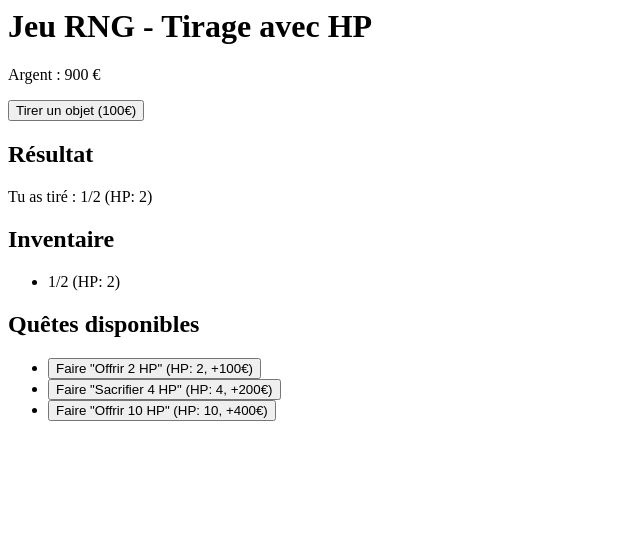
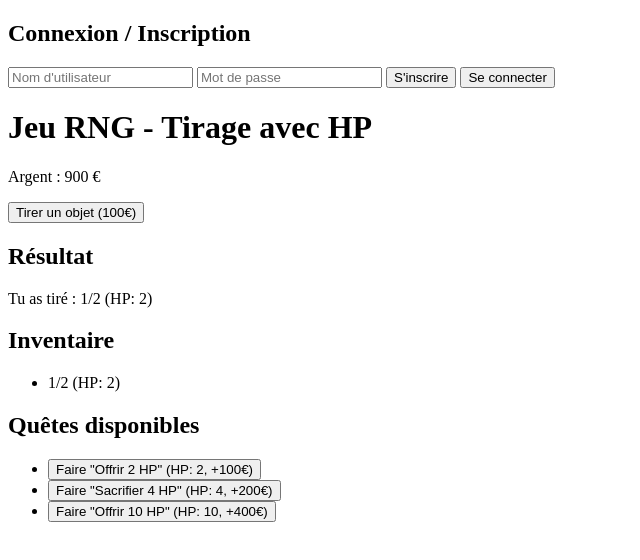
Before and after one commit to anatoleoN1/the-rng-game, a plain HTML site: page index.html in a window 1280 px wide. Both pictures are taken after a click on the button "Tirer un objet (100€)". Shown: the whole page, without its empty margins (0-640 px from the left). Drawn offline with Linux system fonts and the light colour scheme.

Commit message:
Update index.html

```diff
--- a/index.html
+++ b/index.html
@@ -1,23 +1,93 @@
-<body>
-  <h1>Jeu RNG - Tirage avec HP</h1>
-  <p>Argent : <span id="money">1000</span> €</p>
-  <button id="btn-roll">Tirer un objet (100€)</button>
+<!DOCTYPE html>
+<html>
+<head>
+  <meta charset="UTF-8">
+  <title>Jeu RNG avec Firebase</title>
+  <script type="module">
+    import { initializeApp } from "https://www.gstatic.com/firebasejs/10.12.2/firebase-app.js";
+    import {
+      getAuth,
+      createUserWithEmailAndPassword,
+      signInWithEmailAndPassword,
+      onAuthStateChanged
+    } from "https://www.gstatic.com/firebasejs/10.12.2/firebase-auth.js";
+    import {
+      getFirestore,
+      doc,
+      getDoc,
+      setDoc,
+      updateDoc
+    } from "https://www.gstatic.com/firebasejs/10.12.2/firebase-firestore.js";
 
-  <h2>Résultat</h2>
-  <div id="result"></div>
+    // ✅ Configuration Firebase
+    const firebaseConfig = {
+      apiKey: "AIzaSyBhxxMOUvM33JRxOS8EnT03odII8BYm7z8",
+      authDomain: "the-rng-game.firebaseapp.com",
+      projectId: "the-rng-game",
+      storageBucket: "the-rng-game.firebasestorage.app",
+      messagingSenderId: "108502993948",
+      appId: "1:108502993948:web:99a01b8b44593cdaf9a3d9"
+    };
 
-  <h2>Inventaire</h2>
-  <ul id="inventory-list"></ul>
+    const app = initializeApp(firebaseConfig);
+    const auth = getAuth(app);
+    const db = getFirestore(app);
 
-  <h2>Quêtes disponibles</h2>
-  <ul id="quest-list"></ul>
-  <div id="quest-result"></div>
+    let currentUser = null;
+    let inventory = [];
+    let money = 1000;
 
-  <script>
-    const btnRoll = document.getElementById('btn-roll');
-    const divResult = document.getElementById('result');
-    const moneySpan = document.getElementById('money');
+    async function register() {
+      const email = document.getElementById("username").value.trim() + "@rng.fake";
+      const password = document.getElementById("password").value;
+      const status = document.getElementById("auth-status");
 
+      const cred = await createUserWithEmailAndPassword(auth, email, password);
+      const uid = cred.user.uid;
+      const username = email.split("@")[0];
+
+      let role = "Alpha";
+      if (username === "anatoleo") role = "owner";
+      else if (["LeaderDivinFR", "Cronalmoo", "Azerteur1"].includes(username)) role = "admin";
+
+      await setDoc(doc(db, "users", uid), {
+        username,
+        role,
+        money: 1000,
+        inventory: []
+      });
+
+      status.innerText = `✅ Compte créé pour ${username} (${role})`;
+    }
+
+    async function login() {
+      const email = document.getElementById("username").value.trim() + "@rng.fake";
+      const password = document.getElementById("password").value;
+      const status = document.getElementById("auth-status");
+
+      const cred = await signInWithEmailAndPassword(auth, email, password);
+      const uid = cred.user.uid;
+
+      const snap = await getDoc(doc(db, "users", uid));
+      const data = snap.data();
+
+      currentUser = { uid, ...data };
+      money = data.money;
+      inventory = data.inventory;
+      updateMoney();
+      updateInventory();
+      status.innerText = `✅ Connecté en tant que ${data.username} (rôle : ${data.role})`;
+    }
+
+    async function saveData() {
+      if (!currentUser) return;
+      await updateDoc(doc(db, "users", currentUser.uid), {
+        money,
+        inventory
+      });
+    }
+
+    // 🎲 RNG
     const objects = [
       { name: "1/2", chance: 50, hp: 2 },
       { name: "1/4", chance: 25, hp: 4 },
@@ -35,91 +105,35 @@
       { id: 3, name: "Offrir 10 HP", requiredHP: 10, reward: 400 }
     ];
 
-const questList = document.getElementById('quest-list');
-const questResult = document.getElementById('quest-result');
-
-function displayQuests() {
-  questList.innerHTML = '';
-  quests.forEach(q => {
-    let li = document.createElement('li');
-    let btn = document.createElement('button');
-    btn.textContent = `Faire "${q.name}" (HP: ${q.requiredHP}, +${q.reward}€)`;
-    btn.onclick = () => attemptQuest(q);
-    li.appendChild(btn);
-    questList.appendChild(li);
-  });
-}
-
-displayQuests();
-
-
-function attemptQuest(quest) {
-  let hpToSacrifice = quest.requiredHP;
-  let brokeBeforeEnd = false;
-
-  // On trie les objets par HP croissant pour sacrifier d'abord les plus faibles
-  inventory.sort((a, b) => a.hp - b.hp);
-
-  for (let i = 0; i < inventory.length && hpToSacrifice > 0; i++) {
-    let item = inventory[i];
-
-    while (item.hp > 0 && hpToSacrifice > 0) {
-      item.hp--;
-      hpToSacrifice--;
-
-      if (item.hp === 0 && hpToSacrifice > 0) {
-        // Objet cassé avant la fin → Échec
-        brokeBeforeEnd = true;
-        break;
-      }
-    }
-
-    // Supprime les objets cassés
-    if (item.hp === 0) {
-      inventory.splice(i, 1);
-      i--; // Réajuster l’indice car on a retiré l’objet
-    }
-
-    if (brokeBeforeEnd) break;
-  }
-
-  if (brokeBeforeEnd || hpToSacrifice > 0) {
-    questResult.innerText = `❌ Quête "${quest.name}" échouée ! (objet cassé trop tôt)`;
-  } else {
-    money += quest.reward;
-    updateMoney();
-    questResult.innerText = `✅ Quête "${quest.name}" réussie ! +${quest.reward}€`;
-  }
-
-  updateInventory();
-}
-
-
-    let money = 1000;
-    let inventory = [];
+    const btnRoll = document.getElementById('btn-roll');
+    const divResult = document.getElementById('result');
+    const moneySpan = document.getElementById('money');
+    const questList = document.getElementById('quest-list');
+    const questResult = document.getElementById('quest-result');
 
     function updateMoney() {
       moneySpan.textContent = money;
     }
 
+    function updateInventory() {
+      const list = document.getElementById('inventory-list');
+      list.innerHTML = '';
+      inventory.forEach(item => {
+        const li = document.createElement('li');
+        li.textContent = `${item.name} (HP: ${item.hp})`;
+        list.appendChild(li);
+      });
+      saveData();
+    }
+
     function rollObject() {
-      let totalChance = objects.reduce((acc, obj) => acc + obj.chance, 0);
-      let rand = Math.random() * totalChance;
+      const totalChance = objects.reduce((sum, obj) => sum + obj.chance, 0);
+      const rand = Math.random() * totalChance;
       let cumulative = 0;
       for (let obj of objects) {
         cumulative += obj.chance;
-        if (rand <= cumulative) return { ...obj }; // Copie indépendante de l'objet
+        if (rand <= cumulative) return { ...obj };
       }
-    }
-
-    function updateInventory() {
-      const list = document.getElementById('inventory-list');
-      list.innerHTML = '';
-      inventory.forEach((item, index) => {
-        let li = document.createElement('li');
-        li.textContent = `${item.name} (HP: ${item.hp})`;
-        list.appendChild(li);
-      });
     }
 
     btnRoll.addEventListener('click', () => {
@@ -137,6 +151,77 @@ function attemptQuest(quest) {
       updateInventory();
     });
 
-    updateMoney();
+    function displayQuests() {
+      questList.innerHTML = '';
+      quests.forEach(q => {
+        const li = document.createElement('li');
+        const btn = document.createElement('button');
+        btn.textContent = `Faire "${q.name}" (HP: ${q.requiredHP}, +${q.reward}€)`;
+        btn.onclick = () => attemptQuest(q);
+        li.appendChild(btn);
+        questList.appendChild(li);
+      });
+    }
+
+    function attemptQuest(quest) {
+      let hpToSacrifice = quest.requiredHP;
+      let brokeBeforeEnd = false;
+      inventory.sort((a, b) => a.hp - b.hp);
+
+      for (let i = 0; i < inventory.length && hpToSacrifice > 0; i++) {
+        let item = inventory[i];
+        while (item.hp > 0 && hpToSacrifice > 0) {
+          item.hp--;
+          hpToSacrifice--;
+          if (item.hp === 0 && hpToSacrifice > 0) {
+            brokeBeforeEnd = true;
+            break;
+          }
+        }
+        if (item.hp === 0) {
+          inventory.splice(i, 1);
+          i--;
+        }
+        if (brokeBeforeEnd) break;
+      }
+
+      if (brokeBeforeEnd || hpToSacrifice > 0) {
+        questResult.innerText = `❌ Quête "${quest.name}" échouée !`;
+      } else {
+        money += quest.reward;
+        questResult.innerText = `✅ Quête "${quest.name}" réussie !`;
+      }
+
+      updateMoney();
+      updateInventory();
+    }
+
+    displayQuests();
+
+    window.register = register;
+    window.login = login;
   </script>
+</head>
+<body>
+  <h2>Connexion / Inscription</h2>
+  <input id="username" placeholder="Nom d'utilisateur">
+  <input id="password" placeholder="Mot de passe" type="password">
+  <button onclick="register()">S'inscrire</button>
+  <button onclick="login()">Se connecter</button>
+  <p id="auth-status"></p>
+
+  <h1>Jeu RNG - Tirage avec HP</h1>
+  <p>Argent : <span id="money">1000</span> €</p>
+  <button id="btn-roll">Tirer un objet (100€)</button>
+
+  <h2>Résultat</h2>
+  <div id="result"></div>
+
+  <h2>Inventaire</h2>
+  <ul id="inventory-list"></ul>
+
+  <h2>Quêtes disponibles</h2>
+  <ul id="quest-list"></ul>
+  <div id="quest-result"></div>
 </body>
+</html>
```
